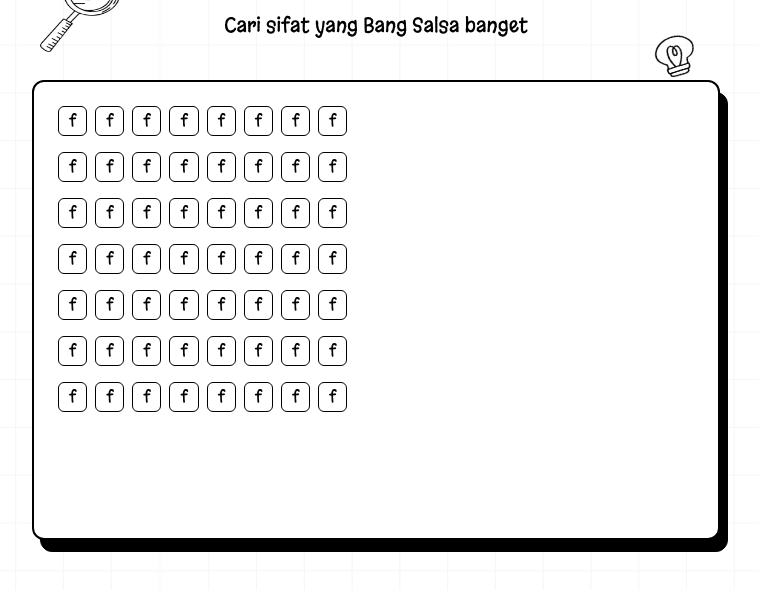
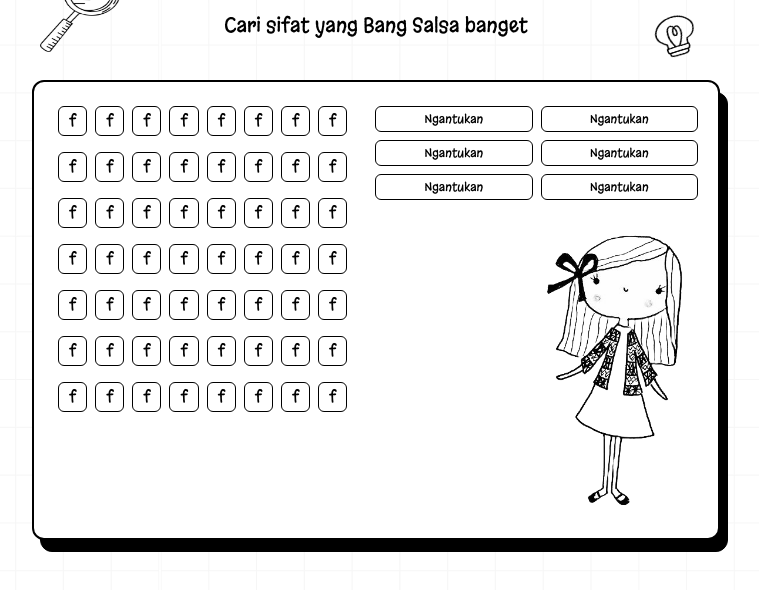
Before and after one commit to FaiqRafii/bangsalsaganteng, a plain HTML site: page index.html in a window 1280 px wide. Shown: the part 92-682 px from the top of the page, without its empty margins (264-1023 px from the left). Drawn offline with nearby package versions, Linux system fonts and the light colour scheme; a web font is replaced by a local one.

Commit message:
bagian bawah

```diff
--- a/index.html
+++ b/index.html
@@ -17,22 +17,36 @@
     "
   >
     <!-- Judul -->
-    <div class="w-full relative max-w-screen-sm mx-auto mt-10 items-center justify-center text-center">
+    <div
+      class="w-full relative max-w-screen-sm mx-auto mt-10 items-center justify-center text-center"
+    >
       <h1 class="font-rampart text-5xl">Aku Banget</h1>
       <h1 class="font-margarine text-xl mt-4">
         Cari sifat yang Bang Salsa banget
       </h1>
-      <img src="assets/img/kacapm.png" class="size-20 absolute sm:-left-4 sm:top-6 -left-6 top-21 scale-x-[-1]" alt="" srcset="">
-      <img src="assets/img/lampu.png" class="size-10 -rotate-17 absolute right-0 top-22 scale-x-[-1]" alt="" srcset="">
+      <img
+        src="assets/img/kacapm.png"
+        class="size-20 absolute sm:-left-4 sm:top-6 -left-6 top-21 scale-x-[-1]"
+        alt=""
+        srcset=""
+      />
+      <img
+        src="assets/img/lampu.png"
+        class="size-10 -rotate-17 absolute right-0 sm:top-17 top-22 scale-x-[-1]"
+        alt=""
+        srcset=""
+      />
     </div>
 
     <!-- Container TTS -->
     <div class="relative w-full max-w-screen-md mx-auto">
       <div
-        class="z-10 absolute bg-white h-115 -top-10 left-0 right-0 m-10 rounded-xl border-2"
+        class="z-10 sm:flex absolute bg-white h-115 -top-10 left-0 right-0 m-10 rounded-xl border-2"
       >
         <div class="p-2">
-        <div class="flex space-x-2 pt-4 justify-center sm:justify-start sm:ml-4 items-center">
+          <div
+            class="flex space-x-2 pt-4 justify-center sm:justify-start sm:ml-4 items-center"
+          >
             <div class="border py-0.5 px-2.5 rounded-md font-margarine">f</div>
             <div class="border py-0.5 px-2.5 rounded-md font-margarine">f</div>
             <div class="border py-0.5 px-2.5 rounded-md font-margarine">f</div>
@@ -42,7 +56,9 @@
             <div class="border py-0.5 px-2.5 rounded-md font-margarine">f</div>
             <div class="border py-0.5 px-2.5 rounded-md font-margarine">f</div>
           </div>
-        <div class="flex space-x-2 pt-4 justify-center sm:justify-start sm:ml-4 items-center">
+          <div
+            class="flex space-x-2 pt-4 justify-center sm:justify-start sm:ml-4 items-center"
+          >
             <div class="border py-0.5 px-2.5 rounded-md font-margarine">f</div>
             <div class="border py-0.5 px-2.5 rounded-md font-margarine">f</div>
             <div class="border py-0.5 px-2.5 rounded-md font-margarine">f</div>
@@ -52,7 +68,9 @@
             <div class="border py-0.5 px-2.5 rounded-md font-margarine">f</div>
             <div class="border py-0.5 px-2.5 rounded-md font-margarine">f</div>
           </div>
-        <div class="flex space-x-2 pt-4 justify-center sm:justify-start sm:ml-4 items-center">
+          <div
+            class="flex space-x-2 pt-4 justify-center sm:justify-start sm:ml-4 items-center"
+          >
             <div class="border py-0.5 px-2.5 rounded-md font-margarine">f</div>
             <div class="border py-0.5 px-2.5 rounded-md font-margarine">f</div>
             <div class="border py-0.5 px-2.5 rounded-md font-margarine">f</div>
@@ -62,7 +80,9 @@
             <div class="border py-0.5 px-2.5 rounded-md font-margarine">f</div>
             <div class="border py-0.5 px-2.5 rounded-md font-margarine">f</div>
           </div>
-        <div class="flex space-x-2 pt-4 justify-center sm:justify-start sm:ml-4 items-center">
+          <div
+            class="flex space-x-2 pt-4 justify-center sm:justify-start sm:ml-4 items-center"
+          >
             <div class="border py-0.5 px-2.5 rounded-md font-margarine">f</div>
             <div class="border py-0.5 px-2.5 rounded-md font-margarine">f</div>
             <div class="border py-0.5 px-2.5 rounded-md font-margarine">f</div>
@@ -72,7 +92,9 @@
             <div class="border py-0.5 px-2.5 rounded-md font-margarine">f</div>
             <div class="border py-0.5 px-2.5 rounded-md font-margarine">f</div>
           </div>
-        <div class="flex space-x-2 pt-4 justify-center sm:justify-start sm:ml-4 items-center">
+          <div
+            class="flex space-x-2 pt-4 justify-center sm:justify-start sm:ml-4 items-center"
+          >
             <div class="border py-0.5 px-2.5 rounded-md font-margarine">f</div>
             <div class="border py-0.5 px-2.5 rounded-md font-margarine">f</div>
             <div class="border py-0.5 px-2.5 rounded-md font-margarine">f</div>
@@ -82,7 +104,9 @@
             <div class="border py-0.5 px-2.5 rounded-md font-margarine">f</div>
             <div class="border py-0.5 px-2.5 rounded-md font-margarine">f</div>
           </div>
-        <div class="flex space-x-2 pt-4 justify-center sm:justify-start sm:ml-4 items-center">
+          <div
+            class="flex space-x-2 pt-4 justify-center sm:justify-start sm:ml-4 items-center"
+          >
             <div class="border py-0.5 px-2.5 rounded-md font-margarine">f</div>
             <div class="border py-0.5 px-2.5 rounded-md font-margarine">f</div>
             <div class="border py-0.5 px-2.5 rounded-md font-margarine">f</div>
@@ -92,7 +116,9 @@
             <div class="border py-0.5 px-2.5 rounded-md font-margarine">f</div>
             <div class="border py-0.5 px-2.5 rounded-md font-margarine">f</div>
           </div>
-        <div class="flex space-x-2 pt-4 justify-center sm:justify-start sm:ml-4 items-center">
+          <div
+            class="flex space-x-2 pt-4 justify-center sm:justify-start sm:ml-4 items-center"
+          >
             <div class="border py-0.5 px-2.5 rounded-md font-margarine">f</div>
             <div class="border py-0.5 px-2.5 rounded-md font-margarine">f</div>
             <div class="border py-0.5 px-2.5 rounded-md font-margarine">f</div>
@@ -102,14 +128,54 @@
             <div class="border py-0.5 px-2.5 rounded-md font-margarine">f</div>
             <div class="border py-0.5 px-2.5 rounded-md font-margarine">f</div>
           </div>
-
-
         </div>
-    <div class="">
-
+        <div class="flex sm:block w-full px-5 pt-2 sm:pt-6 justify-center items-center">
+          <div class="w-full space-y-2">
+            <div class="flex space-x-2">
+              <div
+                class="border w-full rounded-md text-center py-1 font-margarine text-xs"
+              >
+                Ngantukan
               </div>
-    <div class="">
-
+              <div
+                class="border w-full rounded-md text-center py-1 font-margarine text-xs"
+              >
+                Ngantukan
+              </div>
+            </div>
+            <div class="flex space-x-2">
+              <div
+                class="border w-full rounded-md text-center py-1 font-margarine text-xs"
+              >
+                Ngantukan
+              </div>
+              <div
+                class="border w-full rounded-md text-center py-1 font-margarine text-xs"
+              >
+                Ngantukan
+              </div>
+            </div>
+            <div class="flex space-x-2">
+              <div
+                class="border w-full rounded-md text-center py-1 font-margarine text-xs"
+              >
+                Ngantukan
+              </div>
+              <div
+                class="border w-full rounded-md text-center py-1 font-margarine text-xs"
+              >
+                Ngantukan
+              </div>
+            </div>
+          </div>
+          <div class="w-40 sm:h-fit sm:w-fit overflow-hidden sm:overflow-visible">
+            <img
+              src="assets/img/cewe.png"
+              class="scale-180 translate-y-6 translate-x-1 sm:translate-y-0 sm:translate-x-20 sm:scale-100"
+              alt=""
+              srcset=""
+            />
+          </div>
         </div>
       </div>
       <div
@@ -117,7 +183,6 @@
       ></div>
     </div>
 
-
     <script src="script.js"></script>
   </body>
 </html>
```
Also changed, not shown: assets/img/cewe.png (added). Lines whose indentation alone changed are shown as unchanged.
